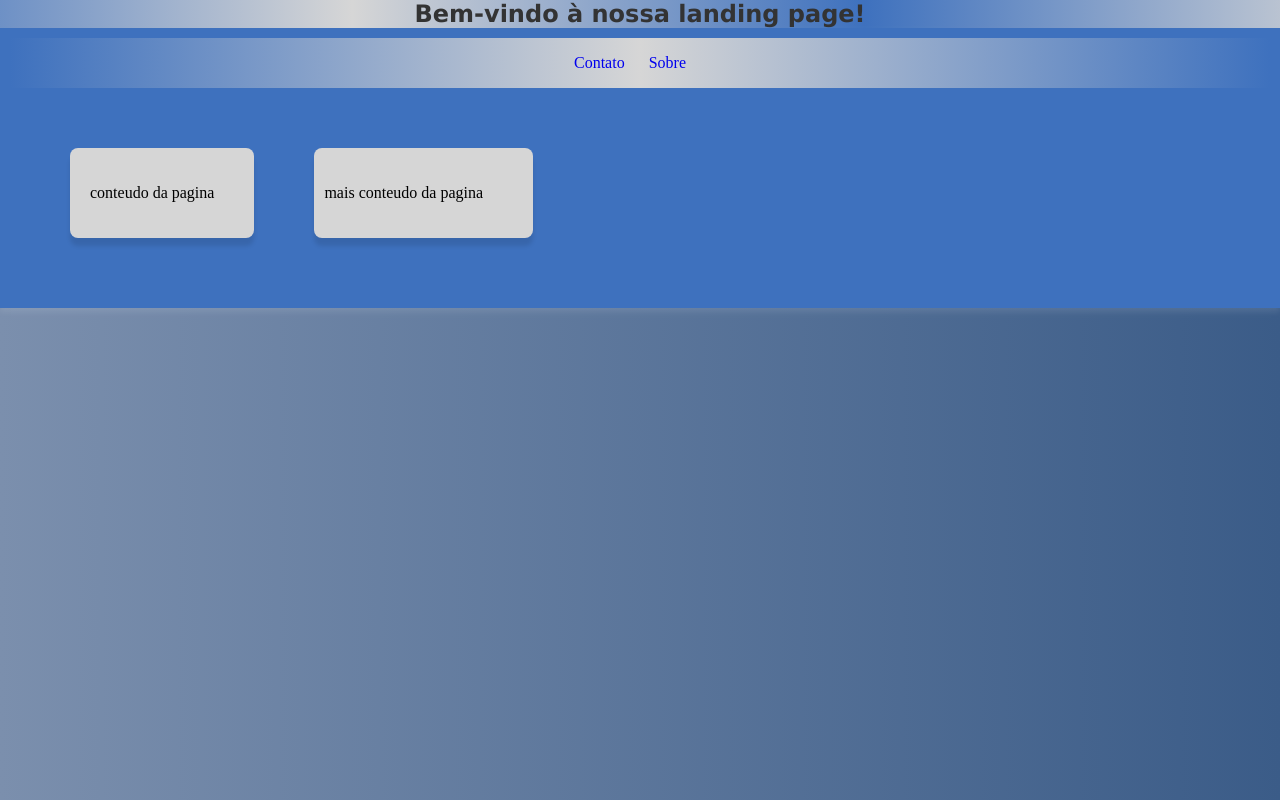
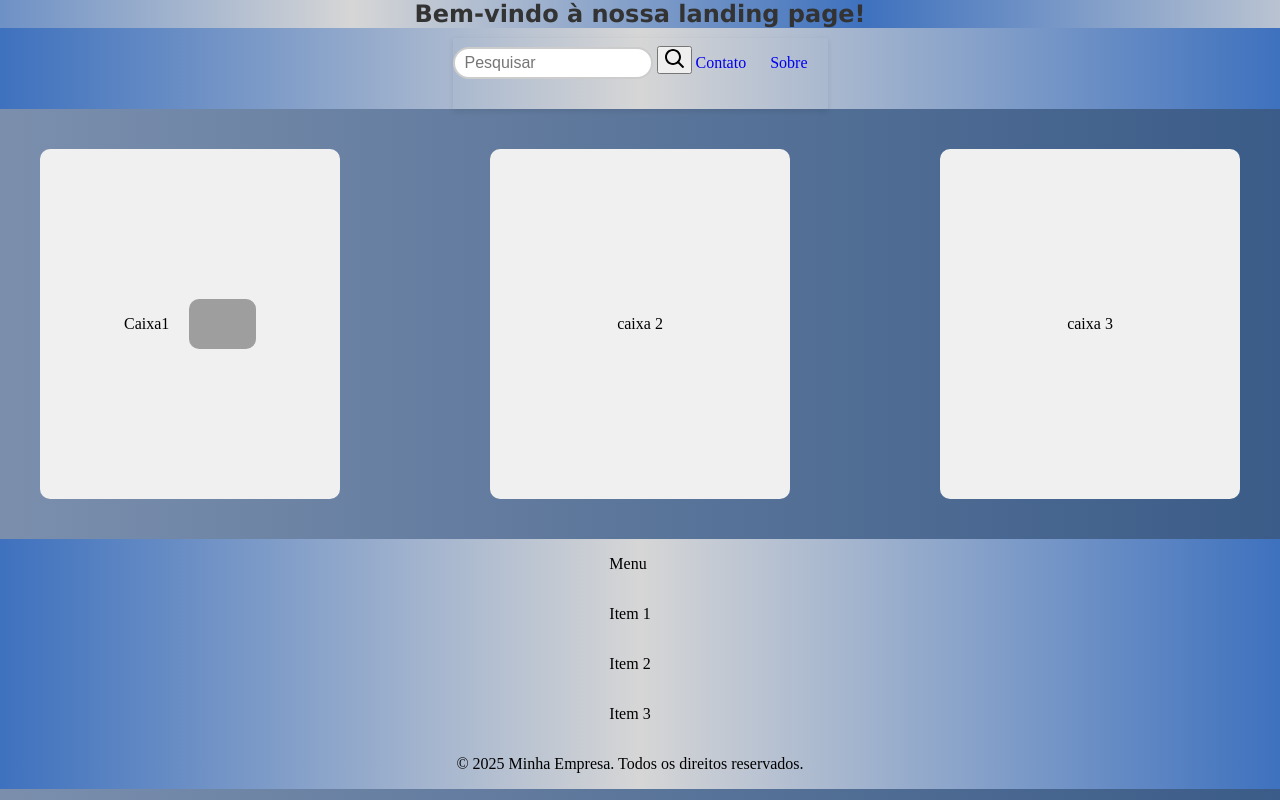
Before and after one commit to KevinProgramador2/Projeto_ladinPage, a plain HTML site: page components/index.html in a window 1280 px wide. Drawn offline with Linux system fonts and the light colour scheme; grey boxes are pictures that could not be loaded.

Commit message:
Adicionando footer, e organizando header

```diff
--- a/components/index.html
+++ b/components/index.html
@@ -8,13 +8,41 @@
   </head>
   <body>
     <h1>Bem-vindo à nossa landing page!</h1>
-    <div class="container-header">
     <header>
-        <div>
+      <div id="nav-bar">
+        <div class="btn-default-search">
+          <input class="search" type="search" placeholder="Pesquisar" />
+          <button
+            type="button"
+            class="btn btn-solid-primary btn--s btn--inline shopee-searchbar__search-button"
+          >
+            <svg
+              height="19"
+              viewBox="0 0 19 19"
+              width="19"
+              class="shopee-svg-icon"
+            >
+              <g fill-rule="evenodd" stroke="none" stroke-width="1">
+                <g transform="translate(-1016 -32)">
+                  <g>
+                    <g transform="translate(405 21)">
+                      <g transform="translate(611 11)">
+                        <path
+                          d="m8 16c4.418278 0 8-3.581722 8-8s-3.581722-8-8-8-8 3.581722-8 8 3.581722 8 8 8zm0-2c-3.3137085 0-6-2.6862915-6-6s2.6862915-6 6-6 6 2.6862915 6 6-2.6862915 6-6 6z"
+                        ></path>
+                        <path
+                          d="m12.2972351 13.7114222 4.9799555 4.919354c.3929077.3881263 1.0260608.3842503 1.4141871-.0086574.3881263-.3929076.3842503-1.0260607-.0086574-1.414187l-4.9799554-4.919354c-.3929077-.3881263-1.0260608-.3842503-1.4141871.0086573-.3881263.3929077-.3842503 1.0260608.0086573 1.4141871z"
+                        ></path>
+                      </g>
+                    </g>
+                  </g>
+                </g>
+              </g>
+            </svg>
+          </button>
+
         <p>
-            <a href="/components/contato/contato.html" target="_blank"
-              >Contato</a
-            >
+          <a href="/components/contato/contato.html" target="_blank">Contato</a>
         </p>
         <p>
           <a href="/components/SobreS/sobre.html" target="_blank">Sobre</a>
@@ -22,12 +50,26 @@
       </div>
     </header>
     <div class="container-aside">
-      <aside>
-        <p>conteudo da pagina</p>
-      </aside>
-      <action>
-        <p>mais conteudo da pagina</p></p>
-      </action>
+      <div class="caixa">
+        <p>Caixa1</p>
+        <img
+          src="https://down-br.img.susercontent.com/file/br-11134207-7qukw-lf6y8whwqo7zce@resize_w900_nl.webp"
+          alt="imagem"
+        />
       </div>
+      <div class="caixa2">caixa 2</div>
+      <div class="caixa3">caixa 3</div>
+    </div>
+    <footer>
+      <div class="menu_footer">
+<div id="p_list">
+  <p>Menu</p>
+  <p>Item 1</p>
+  <p>Item 2</p>
+  <p>Item 3</p>
+</div>
+    <p>© 2025 Minha Empresa. Todos os direitos reservados.</p>
+      </div>
+    </footer>
   </body>
 </html>
--- a/components/style.css
+++ b/components/style.css
@@ -6,9 +6,9 @@ body {
 
 h1 {
   margin-top: 0rem;
-  margin-bottom: auto;
+  margin-bottom: 0px;
   font-family: "Lucida Sans", "Lucida Sans Regular", "Lucida Grande",
-    "Lucida Sans Unicode", Geneva, Verdana, sans-serif;
+    "Lucida Sans Unicode", Verdana, sans-serif;
   font-size: 1.5rem;
   color: #333;
   text-align: center;
@@ -35,20 +35,56 @@ h1 {
   }
 }
 
+.caixa img {
+  display: flex;
+  height: 50px;
+  max-width: 100%;
+  border-radius: 10px;
+}
+
+.button-container {
+  display: flex;
+  align-items: center;
+  gap: 10px;
+}
+
+input {
+  margin-block-end: 30px;
+
+  justify-content: center;
+  border: 2px solid #ccc;
+  border-radius: 30px;
+  padding: 5px 10px;
+  font-size: 16px;
+  width: 200px;
+  transition: border-color 0.3s;
+}
+
 header {
-  margin: 0;
+  margin-top: 0;
   background: linear-gradient(to right, #3e71be, #d6d6d6, #3e71be);
   display: flex;
   justify-content: center;
   align-items: center;
   display: flex;
 }
-.container-header {
-  background-color: #3e71be;
-  padding: 10px;
-  box-shadow: 0 4px 6px rgba(255, 255, 255, 0.1);
-  filter: blur(100%);
+nav {
+  gap: 20px;
+  flex-direction: column-reverse;
+  justify-content: center;
+  align-items: center;
 }
+
+#nav-bar {
+  display: flex;
+  align-items: center;
+  gap: 38px;
+  justify-content: space-between;
+  background: transparent;
+  box-shadow: 0 2px 6px rgba(0, 0, 0, 0.1);
+  margin-top: 10px;
+}
+
 a {
   text-decoration: none;
 }
@@ -60,7 +96,7 @@ p {
   flex-direction: right 100px;
 }
 
-aside {
+section {
   background-color: #d6d6d6;
   padding: 20px;
   margin: 20px;
@@ -69,6 +105,8 @@ aside {
 }
 
 .container-aside {
+  justify-content: center;
+  justify-content: space-between;
   display: flex;
   gap: 20px;
   padding: 20px;
@@ -84,3 +122,46 @@ action {
   box-shadow: 0 8px 4px rgba(0, 0, 0, 0.1);
   align-items: center;
 }
+
+.caixa2 {
+  width: 300px;
+  height: 350px;
+  border-radius: 10px;
+  display: flex;
+  justify-content: center;
+  align-items: center;
+  background-color: #f0f0f0;
+}
+
+.caixa3 {
+  border-radius: 10px;
+  width: 300px;
+  height: 350px;
+  display: flex;
+  justify-content: center;
+  align-items: center;
+  background-color: #f0f0f0;
+}
+.caixa {
+  border-radius: 10px;
+  width: 300px;
+  height: 350px;
+  display: flex;
+  justify-content: center;
+  align-items: center;
+  background-color: #f0f0f0;
+}
+
+.menu_footer {
+  background: linear-gradient(to right, #3e71be, #d6d6d6, #3e71be);
+  align-items: center;
+  display: flex;
+  flex-direction: row-reverse;
+  flex-direction: column;
+}
+
+#p_list {
+  display: flex;
+  flex-direction: column;
+  justify-content: center;
+}
```
Lines whose indentation alone changed are shown as unchanged.
